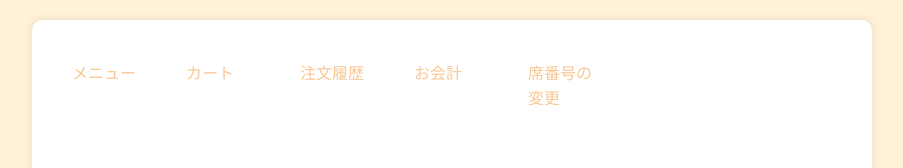
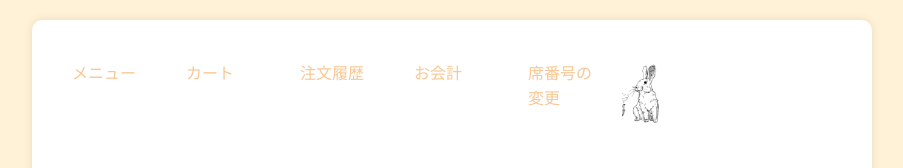
Before and after one commit to ryota-nakazawa/order-app-project, a React (Create React App) app in the folder frontend/: page /checkout in a window 1280 px wide. Shown: the top 168 px of the page, without its empty margins (188-1091 px from the left). Built offline with nearby package versions, Linux system fonts and the light colour scheme; no server answers.

Commit message:
デザイン微修正

```diff
--- a/frontend/src/components/CheckoutPage.js
+++ b/frontend/src/components/CheckoutPage.js
@@ -57,7 +57,7 @@
 
   return (
     <div className="App">
-      <h1>お会計</h1>
+      <h1>Checkout</h1>
       <div className="base-container">
         {orders.length > 0 ? (
           <div>
--- a/frontend/src/components/Header.js
+++ b/frontend/src/components/Header.js
@@ -4,7 +4,7 @@
 const Header = () => {
   return (
     <div className="header">
-      <h1>注文アプリ</h1>
+      <h1>Tea & Ramen House</h1>
       <img src="/images/rabbit.png" alt="Rabbit" />
     </div>
   );
--- a/frontend/src/components/OrdersPage.js
+++ b/frontend/src/components/OrdersPage.js
@@ -44,7 +44,7 @@
 
   return (
     <div className="App">
-      <h2>メニュー</h2>
+      <h2>Menu</h2>
       <div className="base-container">
         {message && <div className="popup-message">{message}</div>} {/* ポップアップメッセージを表示 */}
         <ul>
```
